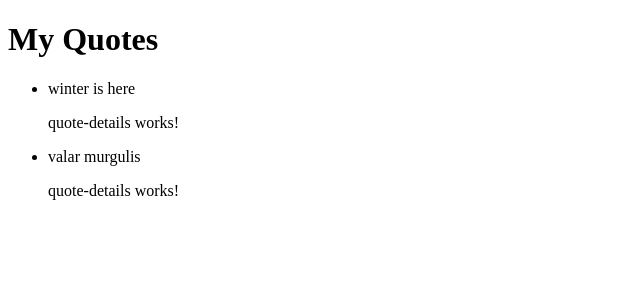
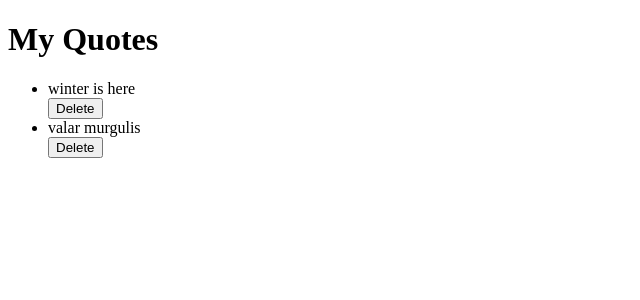
Before and after one commit to MbuguaMwaura/Quote, an Angular app: page / in a window 1280 px wide. Shown: the top 300 px of the page, without its empty margins (0-640 px from the left). Built offline with nearby package versions, Linux system fonts and the light colour scheme.

Commit message:
adds a delete button to the quote however the button is not yet funtional

```diff
--- a/src/app/quote-details/quote-details.component.html
+++ b/src/app/quote-details/quote-details.component.html
@@ -1,3 +1 @@
-<p>
-  quote-details works!
-</p>
+<button (click) = 'quoteDelete(true)'> Delete </button>
```
